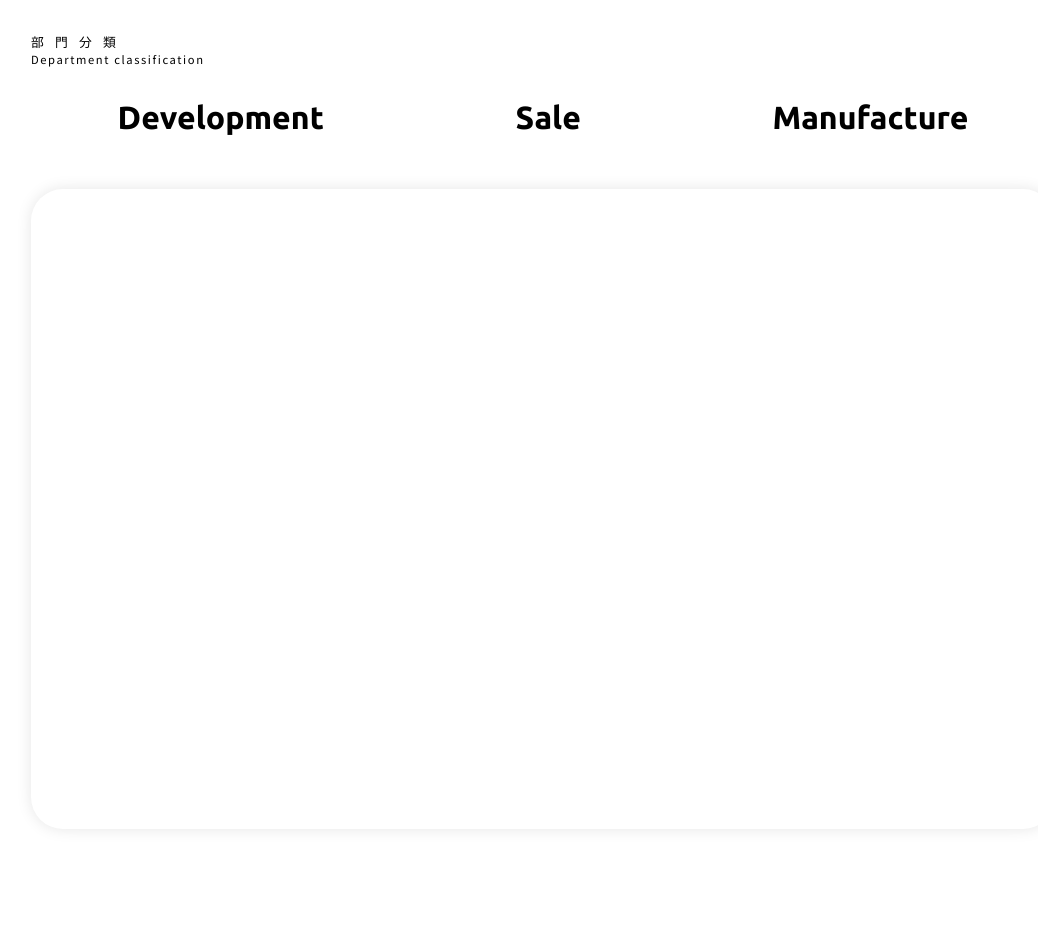
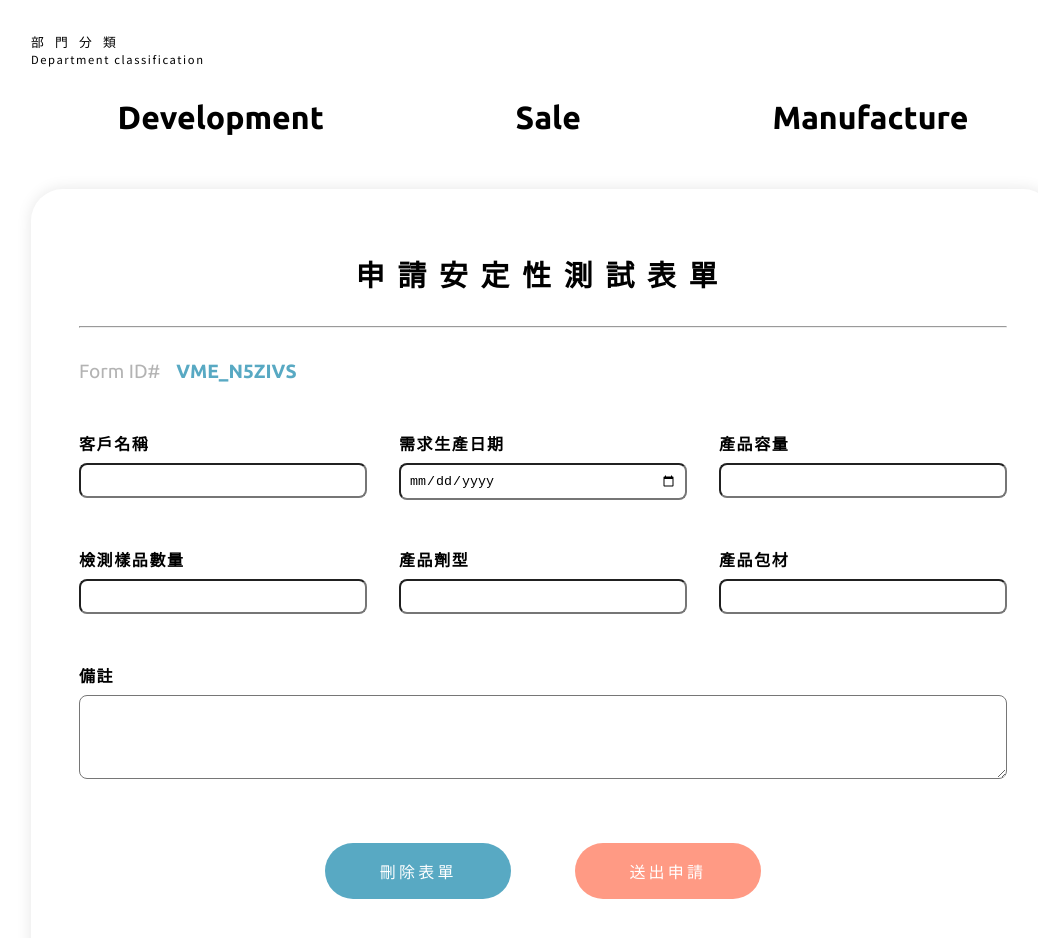
Before and after one commit to PeiJun2402/stabilityTest-processTacking, a Vue app: page /applyTestForm in a window 1280 px wide. Shown: the top 938 px of the page, without its empty margins (97-1135 px from the left). Before the commit the page ends 909 px from the top, so only its background shows below. Built offline with nearby package versions, Linux system fonts and the light colour scheme.

Commit message:
sale form build

```diff
--- a/package.json
+++ b/package.json
@@ -14,6 +14,7 @@
     "@fortawesome/free-regular-svg-icons": "^6.6.0",
     "@fortawesome/free-solid-svg-icons": "^6.6.0",
     "@fortawesome/vue-fontawesome": "^3.0.8",
+    "nanoid": "^5.0.7",
     "pinia": "^2.2.4",
     "vue": "^3.5.10",
     "vue-router": "^4.4.5"
--- a/src/components/saleFunciton.vue
+++ b/src/components/saleFunciton.vue
@@ -1,5 +1,6 @@
 <script setup>
 import { ref } from 'vue';
+import { RouterLink } from 'vue-router';
 
 const testQty = ref({
     untest:8,
@@ -12,10 +13,12 @@ const testQty = ref({
 
 <template>
   <div class="saleData">
-    <div class="testButton">
-        <h3>APPLY FOR TESTING</h3>
-        <p>申請安定性測試</p>
-    </div>
+    <RouterLink to="/applyTestForm">
+        <div class="testButton">
+            <h3>APPLY FOR TESTING</h3>
+            <p>申請安定性測試</p>
+        </div>
+    </RouterLink>
     <div class="untest">
         <p>未進行檢測</p>
         <h1>{{testQty.untest}}</h1>
--- a/src/components/testProject.vue
+++ b/src/components/testProject.vue
@@ -1,11 +1,34 @@
 <script setup>
 import saleEdit from '@/components/saleEdit.vue'
+import { ref,computed } from 'vue';
+import { defineProps } from 'vue';
+
+defineProps({
+    clientName: {
+        required: true,
+        default: '未輸入客戶名稱'
+    },
+    dueDate: {
+        required: true,
+        default: '未輸入日期'
+    },
+    testStage: {
+        required: true,
+        default: '未執行'
+    },
+    borderColor: {
+        required: true,
+        default: '#58A9C3'
+    },
+})
+
+
 
 
 </script>
 
 <template>
-    <div class="testProject">
+    <div class="testProject":style="{ border: borderColor + ' 2px solid' }">
         <div class="displayItem">
             <div class="button">
                 <button class="editBtn"><font-awesome-icon icon="fa-solid fa-pen-to-square" /></button>
@@ -14,15 +37,15 @@ import saleEdit from '@/components/saleEdit.vue'
             <div class="displayInfo">
                 <div class="clientName">
                     <p>客戶名稱</p>
-                    <h3>miily</h3>
+                    <h3>{{ clientName }}</h3>
                 </div>
                 <div class="dueDate">
                     <p>預計生產日期</p>
-                    <h3>2024/11/06</h3>
+                    <h3>{{ dueDate }}</h3>
                 </div>
                 <div class="testStage">
                     <p>檢測階段</p>
-                    <h3>Test1</h3>
+                    <h3>{{ testStage }}</h3>
                 </div>
             </div>
         </div>
@@ -30,7 +53,7 @@ import saleEdit from '@/components/saleEdit.vue'
             <saleEdit/>
         </div>
     </div>
-
+    <!-- :style="TestitemStore.borderStyle" -->
 
 </template>
 
@@ -38,7 +61,7 @@ import saleEdit from '@/components/saleEdit.vue'
 .testProject{
     padding: 1rem;
     margin-top: 2rem;
-    border: $pointColor 2px solid;
+    // border: $pointColor 2px solid;
     border-radius: 2rem;
 
     display: grid;
--- /dev/null
+++ b/src/pinia/testItem.js
@@ -0,0 +1,20 @@
+import { defineStore } from 'pinia';
+import { ref,computed } from 'vue';
+
+export const useTestitemStore = defineStore('testItem', () => {
+
+  const testItems = ref([])
+
+
+  //----------------- computed ----------------------------
+  //border color
+  const borderStyle = computed(()=>{
+    if(testItems.value.testStage !== "未執行"){
+      testItems.value.borderColor="#FF9A84"
+
+    }
+
+})
+
+    return { testItems }
+})
--- a/src/router/index.js
+++ b/src/router/index.js
@@ -3,6 +3,7 @@ import { createRouter , createWebHistory }from 'vue-router'
 import Development from '@/view/Development.vue';
 import Sale from '@/view/Sale.vue';
 import Manufacture from '@/view/Manufacture.vue';
+import ApplyTestForm from '@/view/ApplyTestForm.vue';
 
 
 const router = createRouter({
@@ -22,6 +23,10 @@ const router = createRouter({
         name:'Manufacture',
         component: Manufacture
         },
+        { path:'/applyTestForm',
+        name:'ApplyTestForm',
+        component: ApplyTestForm
+        },
 
     ]
 
--- a/src/style/Partials/_function.scss
+++ b/src/style/Partials/_function.scss
@@ -34,3 +34,26 @@
     display: grid;
     grid-template-columns: repeat($NumberOfCells,$size);
 }
+
+@mixin labelText{
+    display: block;
+    font-size: 1rem;
+    font-weight: 700;
+    letter-spacing: 0.1rem;
+
+    margin-bottom: 0.5rem;
+}
+
+
+@mixin buttonbStyle($border,$BGCcolor,$color){
+    border: $border;
+    border-radius: 2rem;
+    background-color: $BGCcolor;
+    color: $color;
+    cursor: pointer;
+    transition: transform 0.5s ease;
+
+    &:hover{
+        transform: translateY(-10px);
+    }
+}
--- /dev/null
+++ b/src/view/ApplyTestForm.vue
@@ -0,0 +1,184 @@
+<script setup>
+import { ref,computed } from 'vue';
+import { useTestitemStore } from '@/pinia/testItem.js'
+import { nanoid } from 'nanoid';
+import { useRouter } from 'vue-router';
+
+const router = useRouter();
+const TestitemStore = useTestitemStore();
+const uniqueId = nanoid(10).toUpperCase();
+
+const testItem = ref({
+    formID:null,
+    clientName:null,
+    dueDate:null,
+    productML:null,
+    sampleQty:null,
+    ingredientForm:null,
+    productPackage:null,
+    testStage:"Test1",
+    remark:null,
+    borderColor:"#58A9C3"
+
+})
+
+
+const addTestItem = ()=>{
+  testItem.value.formID = uniqueId;
+  TestitemStore.testItems.push(testItem);
+  router.push({ name: 'Sale' });
+
+
+}
+
+
+</script>
+
+<template>
+  <div class="applyTestForm">
+    <h5>申請安定性測試表單</h5>
+    <hr>
+    <p>Form ID#<span>{{ uniqueId}}</span></p>
+    <form @submit.prevent="addTestItem">
+      <div class="formItem">
+        <div class="clientNameSection">
+          <label for="clientName">客戶名稱</label>
+          <input type="text" id="clientName" v-model="testItem.clientName" required>
+        </div>
+        <div class="dueDateSection">
+          <label for="dueDate">需求生產日期</label>
+          <input type="date" id="dueDate" v-model="testItem.dueDate" required>
+        </div>
+        <div class="productMLSection">
+          <label for="productML">產品容量</label>
+          <input type="text" id="productML" v-model="testItem.productML" required>
+        </div>
+
+
+
+        <div class="sampleQtySection">
+          <label for="sampleQty">檢測樣品數量</label>
+          <input type="text" id="sampleQty" v-model="testItem.sampleQty" required>
+        </div>
+        <div class="ingredientFormSection" >
+          <label for="ingredientForm">產品劑型</label>
+          <input type="text" id="ingredientForm" v-model="testItem.ingredientForm" required>
+        </div>
+        <div class="peoductPackageSection">
+          <label for="peoductPackage">產品包材</label>
+          <input type="text" id="peoductPackage" v-model="testItem.productPackage" required>
+        </div>
+
+
+        <div class="remarkSection">
+          <label for="remark">備註</label>
+          <textarea type="text" id="remark" v-model="testItem.remark"></textarea>
+        </div>
+
+      </div>
+
+      <div class="buttonSection">
+        <input type="button" value="刪除表單">
+        <input type="submit" value="送出申請">
+
+      </div>
+
+    </form>
+  </div>
+
+</template>
+
+<style lang="scss" scoped>
+.applyTestForm{
+  h5{
+    font-size: 1.8rem;
+    letter-spacing: 0.8rem;
+    text-align: center;
+
+    margin: 2rem 0;
+
+  }
+  p{
+    margin-top: 2rem;
+    color: $gray30;
+
+    font-size: 1.2rem;
+    font-weight: 400;
+    font-family: "Ubuntu", sans-serif;
+
+    span{
+      margin-left: 1rem;
+      color: $primaryColor;
+      font-weight: 700;
+
+    }
+  }
+
+  .formItem{
+    margin: 2rem 0;
+    display: grid;
+    grid-template-columns: 1fr 1fr 1fr;
+    grid-template-rows: 1fr 1fr 1fr;
+    grid-column-gap: 2rem;
+
+    div{
+      padding: 1rem 0;
+
+
+      input{
+        width: 100%;
+        padding: 0.5rem;
+        border-radius: 0.5rem;
+      }
+
+    }
+    .remarkSection{
+      grid-column: 1 / 4;
+
+      #remark{
+        width: 100%;
+        height: 100%;
+        padding: 0.5rem;
+        border-radius: 0.5rem;
+
+      }
+    }
+  }
+
+  .buttonSection{
+    @include layout(row,center,center);
+    margin: 5rem 0;
+
+    input{
+      width: 20%;
+      padding: 1rem;
+      margin:  0 2rem ;
+
+      font-size: 1rem;
+      font-weight: 500;
+      letter-spacing: 0.2rem;
+
+      &:nth-of-type(1){
+        @include  buttonbStyle(none,$primaryColor,white)
+
+      }
+      &:nth-of-type(2){
+        @include  buttonbStyle(none,$pointColor,white)
+
+      }
+
+
+
+
+
+    }
+  }
+}
+
+
+label{
+  @include labelText;
+}
+
+
+</style>
--- a/src/view/Development.vue
+++ b/src/view/Development.vue
@@ -1,13 +1,42 @@
 <script setup>
+import testProject from '@/components/testProject.vue'
 
 
 </script>
 
 <template>
-  <h1>Development</h1>
+  <div class="DEdisplayTest">
+    <div class="testing">
+        <p>執行中檢測</p>
+        <ul>
+          <li><testProject/></li>
+          <li><testProject/></li>
+        </ul>
+    </div>
+    <div class="untesting">
+      <p>未執行檢測</p>
+        <ul>
+          <li><testProject/></li>
+          <li><testProject/></li>
+        </ul>
+    </div>
+  </div>
 
 </template>
 
-<style scoped>
+<style lang="scss" scoped>
+.DEdisplayTest{
+    // background-color: aqua;
+
+     p{
+        color: $black80;
+        font-weight: 700;
+        letter-spacing: 0.5rem;
+    }
+
+    .untesting{
+      margin-top: 5rem;
+    }
+}
 
 </style>
--- a/src/view/Sale.vue
+++ b/src/view/Sale.vue
@@ -1,6 +1,9 @@
 <script setup>
 import saleFunciton from '@/components/saleFunciton.vue'
 import testProject from '@/components/testProject.vue'
+import { useTestitemStore } from '@/pinia/testItem.js'
+
+const TestitemStore = useTestitemStore();
 
 
 </script>
@@ -8,9 +11,14 @@ import testProject from '@/components/testProject.vue'
 <template>
   <saleFunciton/>
   <ul>
-    <li><testProject/></li>
-    <li><testProject/></li>
-    <li><testProject/></li>
+    <li  v-for="testItem in TestitemStore.testItems" key=" TestitemStore.testItem.value.formID ">
+      <testProject
+      :clientName="testItem.value.clientName"
+      :dueDate="testItem.value.dueDate"
+      :testStage = "testItem.value.testStage"
+      :borderColor = "testItem.value.borderColor"
+      />
+    </li>
 
   </ul>
 
```
Also changed, not shown: src/components/developmentFunction.vue (+19 -2 lines), src/pinia/counter.js (deleted, +0 -7 lines), src/style/Partials/_globalRule.scss (line endings or trailing spaces), 1 other file (tests, documents, lock files or other folders).
